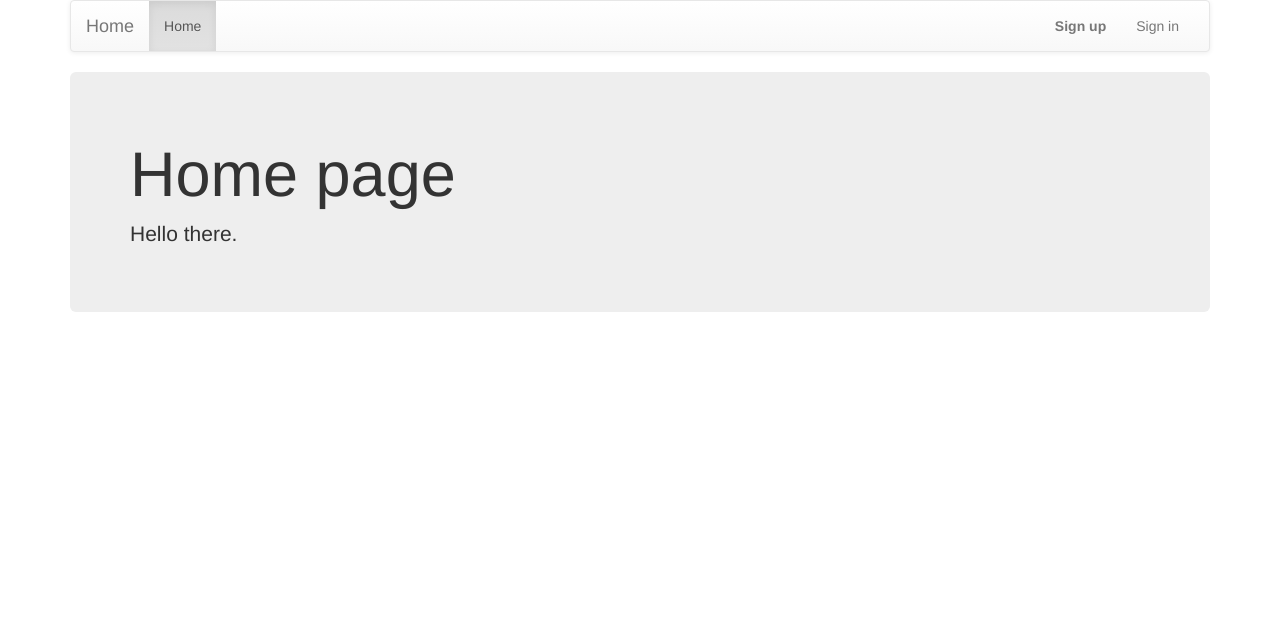
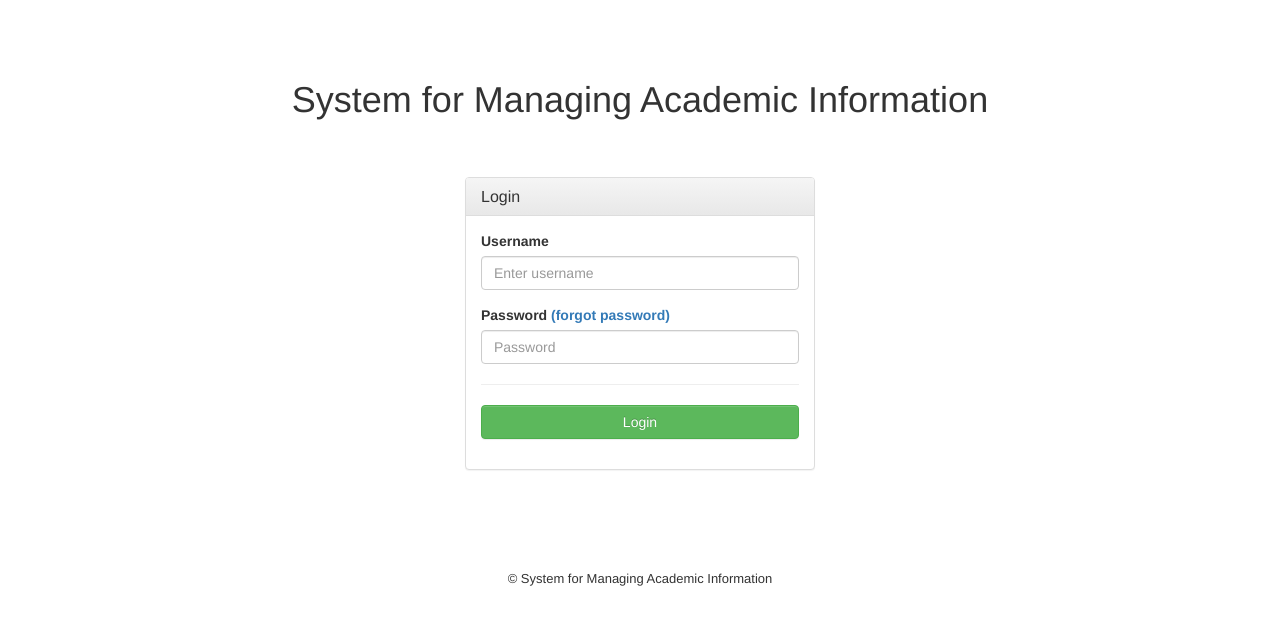
Before and after one commit to vampy/university-SE, a Flask app: page / in a window 1280 px wide. Shown: the top 625 px of the page. Run offline with Flask 2, Linux system fonts and the light colour scheme; some libraries are stand-ins or nearby versions.

Commit message:
Use frontend blueprint as a login view.

```diff
--- a/school/__init__.py
+++ b/school/__init__.py
@@ -1,8 +1,9 @@
-from flask import Flask, render_template
+from flask import Flask, render_template, url_for
 
 from .frontend import frontend
 from .config import Config
 from .extensions import *
+import os
 
 
 def create_app():
@@ -39,4 +40,17 @@ def create_app():
     def server_error_page(error):
         return render_template("errors/500.html"), 500
 
+    # static url cache buster, see http://flask.pocoo.org/snippets/40/
+    @app.context_processor
+    def override_url_for():
+        return dict(url_for=dated_url_for)
+
+    def dated_url_for(endpoint, **values):
+        if endpoint == 'static':
+            filename = values.get('filename', None)
+            if filename:
+                file_path = os.path.join(app.root_path, endpoint, filename)
+                values['q'] = int(os.stat(file_path).st_mtime)
+        return url_for(endpoint, **values)
+
     return app
--- a/school/frontend/views.py
+++ b/school/frontend/views.py
@@ -1,8 +1,14 @@
-from flask import Blueprint, render_template
+from flask import Blueprint, render_template, url_for, abort
 
 frontend = Blueprint('frontend', __name__)
 
 
-@frontend.route('/')
+# the root of our website
+@frontend.route('/', methods=["GET"])
 def index():
     return render_template('frontend/index.html')
+
+
+@frontend.route('/login', methods=["POST"])
+def login():
+    abort(401)
--- a/school/static/css/main.css
+++ b/school/static/css/main.css
@@ -0,0 +1,30 @@
+
+/* Remove outline from links */
+.nav-tabs > .active > a, a:focus, a:active {
+    outline: none;
+}
+
+#body-wrapper {
+    width: 100%;
+    height: 100%;
+}
+
+#body-wrapper > header {
+    z-index: 10000;
+}
+
+#body-wrapper > footer {
+    font-size: small;
+    padding-top: 10px;
+    text-align: center;
+    margin-bottom: 10px;
+}
+
+#body-wrapper > main {
+    margin-top: 60px;
+    min-height: 500px;
+}
+
+#login-main {
+    margin-top: 5%;
+}
--- a/school/templates/base.html
+++ b/school/templates/base.html
@@ -2,9 +2,10 @@
 <html lang="en">
 <head>
     <meta charset="utf-8">
-    <meta http-equiv="X-UA-Compatible" content="IE=edge,chrome=1">
+    <meta http-equiv="X-UA-Compatible" content="IE=9"/>
+    <meta name="viewport" content="width=device-width, initial-scale=1">
+
     <title>{% block title %}{{ page_title|default('Project') }}{% endblock %} - Project</title>
-
     <link rel="Shortcut Icon" href="{{ url_for('static', filename='favicon.png') }}" type="image/x-icon">
 
     {% block css %}
@@ -14,44 +15,45 @@
     {% endblock %}
 </head>
 <body>
-    {% block topbar %}
-    <div class='container'>
-        <nav class="navbar navbar-default">
-            <div class="container-fluid">
+<div id="body-wrapper">
+    {% block header %}
+        <header>
+            <nav class="navbar navbar-default navbar-static-top navbar-fixed-top">
+                <div class="container">
                     <div class="navbar-header">
-                    <button type="button" class="navbar-toggle collapsed" data-toggle="collapse" data-target="#navbar" aria-expanded="false" aria-controls="navbar">
+                        <button type="button" class="navbar-toggle collapsed" data-toggle="collapse"
+                                data-target="#navbar" aria-expanded="false" aria-controls="navbar">
                             <span class="sr-only">Toggle navigation</span>
                             <span class="icon-bar"></span>
                             <span class="icon-bar"></span>
                             <span class="icon-bar"></span>
                         </button>
-                    <a class="navbar-brand" href="{{ url_for('frontend.index') }}">Home</a>
+                        <a class="navbar-brand" href="#">School</a>
                     </div>
                     <div id="navbar" class="navbar-collapse collapse">
                         <ul class="nav navbar-nav">
-                        <li class="active"><a href="#">Home</a></li>
+                            <li class="active"><a href="#">TODO</a></li>
                         </ul>
                         <ul class="nav navbar-nav navbar-right">
                             {% if current_user.is_authenticated() %}
                                 <li><a href="#">Settings</a></li>
                                 <li><a href="#">Log out</a></li>
                             {% else %}
-                        <li><a href="#"><strong>Sign up</strong></a></li>
-                        <li><a href="#">Sign in</a></li>
+                                <li><a href="{{ url_for('frontend.index') }}">Login</a></li>
                             {% endif %}
                         </ul>
                     </div>
                 </div>
             </nav>
-    </div>
+        </header>
     {% endblock %}
-
+    <main class="container">
         {% block flash_message %}
             <div class="container-fluid">
                 {% with messages = get_flashed_messages(with_categories=True) %}
                     {% if messages %}
                         <div class="container-fluid">
-            <div id='flash_message_container'>
+                            <div id='flash-message-container'>
                                 {% for category, msg in messages %}
                                     <div class="alert alert-{{ category }}">
                                         <button type="button" class="close" data-dismiss="alert">×</button>
@@ -64,19 +66,18 @@
                 {% endwith %}
             </div>
         {% endblock %}
-
-    <div class="container">
         {% block body %}
+            <h1>CONTENT BODY NOT SET IN TEMPLATE, PLEASE SET IT!!!</h1>
         {% endblock %}
-    </div>
-
+    </main>
     <footer>
+        <p>© System for Managing Academic Information</p>
     </footer>
-
     {% block js %}
         <script src="{{ url_for('static', filename='js/jquery.min.js') }}"></script>
         <script src="{{ url_for('static', filename='js/bootstrap.min.js') }}"></script>
         <script src="{{ url_for('static', filename='js/main.js') }}"></script>
     {% endblock %}
+</div>
 </body>
 </html>
--- a/school/templates/frontend/index.html
+++ b/school/templates/frontend/index.html
@@ -1,9 +1,32 @@
 {% extends 'base.html' %}
-{% set page_title = 'Home' %}
+{% set page_title = 'Login School' %}
+
+{% block header %} {% endblock %}
 
 {% block body %}
-<div class="jumbotron">
-    <h1>Home page</h1>
-    <p>Hello there.</p>
+<h1 class="text-center">System for Managing Academic Information</h1>
+<div id="login-main">
+    <div class="col-md-4 col-md-offset-4">
+        <div class="panel panel-default">
+            <div class="panel-heading"><h3 class="panel-title">Login</div>
+            <div class="panel-body">
+                <form class="auto-validation" role="form" method="POST" action="/login">
+                    <div class="form-group">
+                        <label for="login-username">Username</label>
+                        <input type="text" id="login-username" name="username" class="form-control" placeholder="Enter username"
+                               value="">
+                    </div>
+                    <div class="form-group">
+                        <label for="login-password">Password <a href="#">(forgot password)</a></label>
+                        <input type="password" class="form-control" name="password" id="login-password" placeholder="Password">
+                    </div>
+                    <hr>
+                    <div class="form-group">
+                        <button type="submit" class="btn btn-success btn-block">Login</button>
+                    </div>
+                </form>
+            </div>
+        </div>
+    </div>
 </div>
 {% endblock %}
```
Also changed, not shown: school/config.py (+5 -2 lines). Lines whose indentation alone changed are shown as unchanged.
